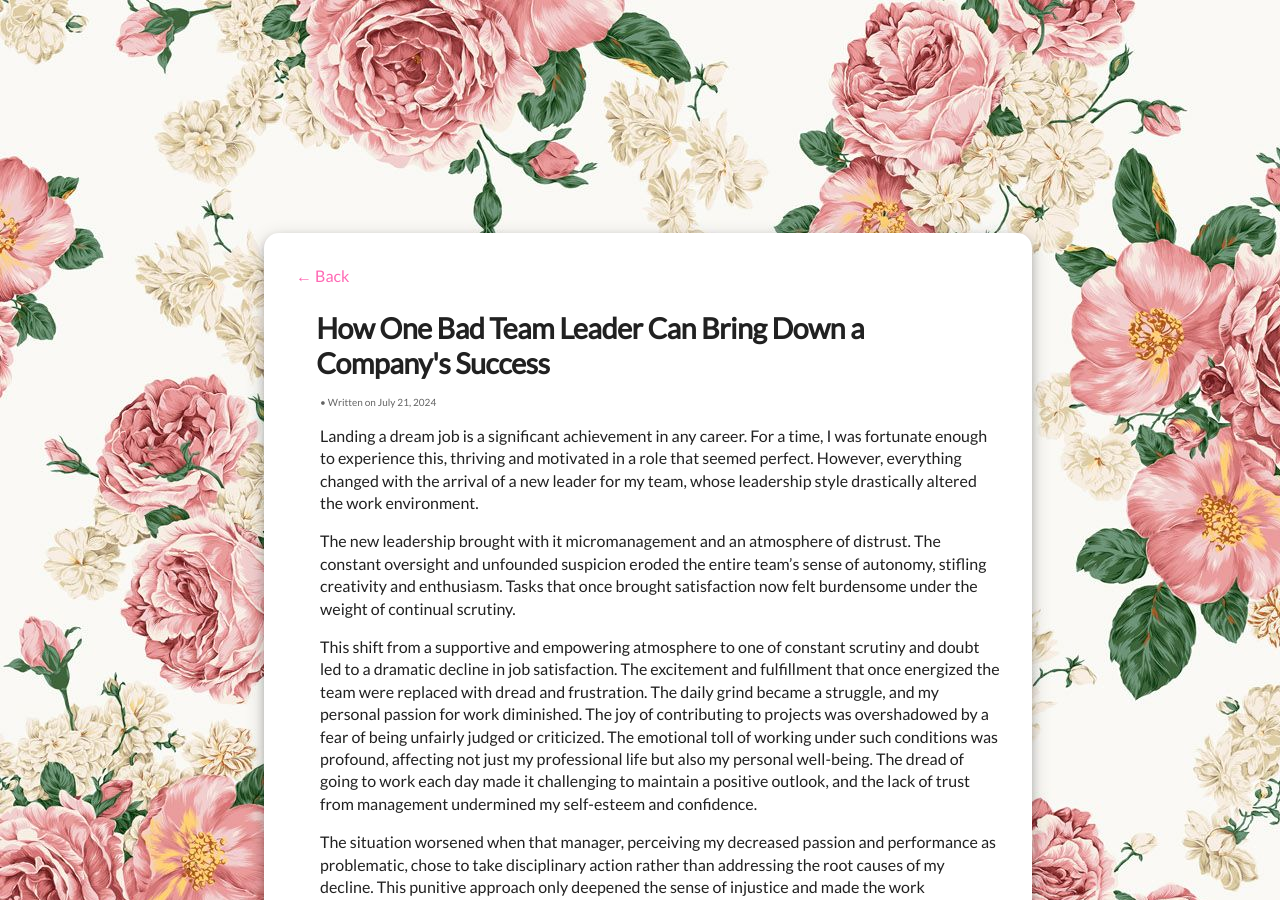
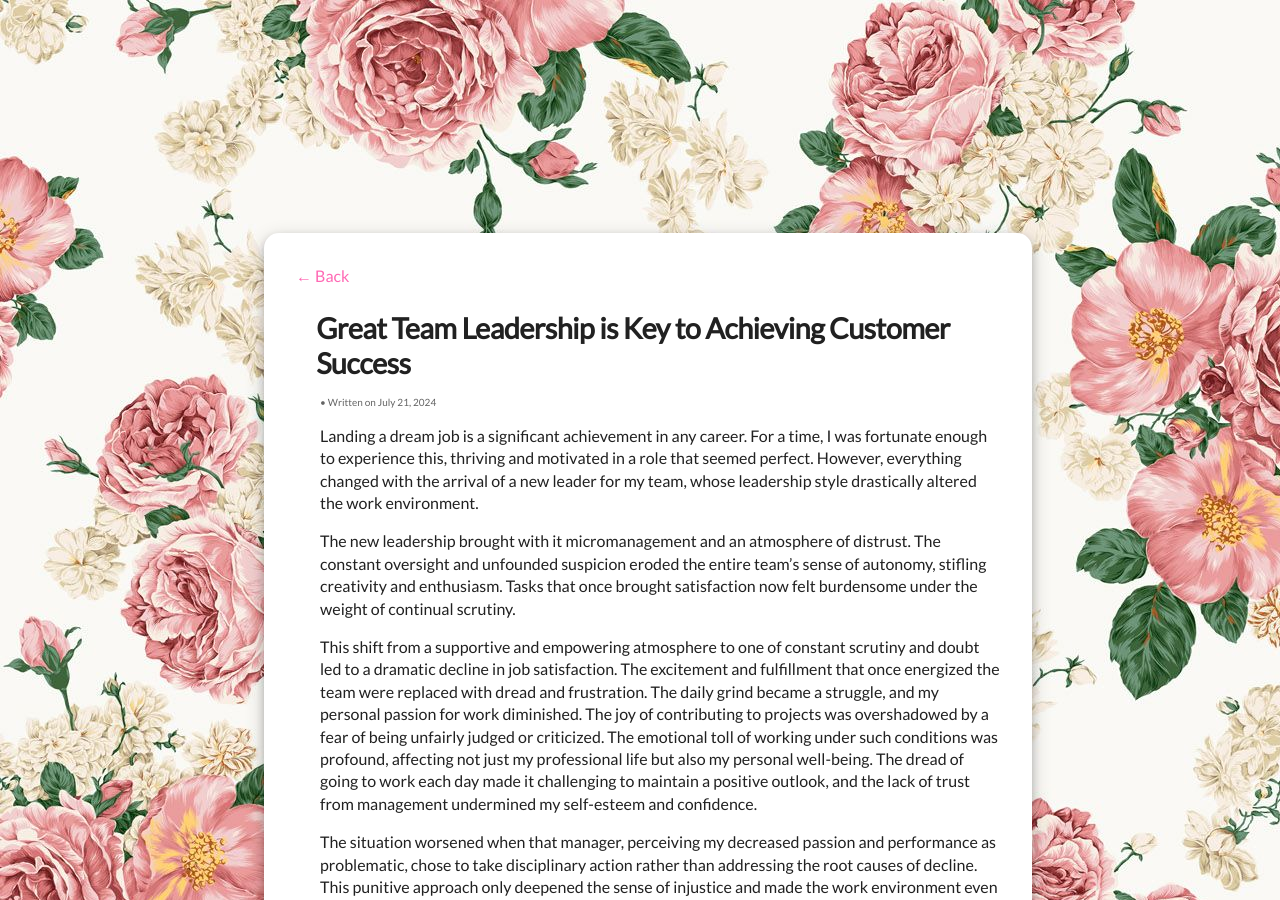
Before and after one commit to xaymup/xaymup.github.io, a Jekyll site: the page built from _posts/2024-7-21-great-team-leadership-is-key-to-customer-success.md, in a window 1280 px wide and 900 px high. Built offline with Jekyll 4.4.1, drawn with Linux system fonts in a browser that asks for light colours; some of the changed text lies outside the part shown.

Commit message:
Update and rename 2024-7-21-how-one-bad-team-leader-can-bring-down-a-companys-success.md to 2024-7-21-great-team-leadership-is-key-to-customer-success.md

```diff
--- a/_posts/2024-7-21-how-one-bad-team-leader-can-bring-down-a-companys-success.md
+++ b/_posts/2024-7-21-great-team-leadership-is-key-to-customer-success.md
@@ -1,6 +1,6 @@
 ---
 layout: post
-title: How One Bad Team Leader Can Bring Down a Company's Success
+title: Great Team Leadership is Key to Achieving Customer Success
 ---
 Landing a dream job is a significant achievement in any career. For a time, I was fortunate enough to experience this, thriving and motivated in a role that seemed perfect. However, everything changed with the arrival of a new leader for my team, whose leadership style drastically altered the work environment.
 
@@ -8,7 +8,7 @@ The new leadership brought with it micromanagement and an atmosphere of distrust
 
 This shift from a supportive and empowering atmosphere to one of constant scrutiny and doubt led to a dramatic decline in job satisfaction. The excitement and fulfillment that once energized the team were replaced with dread and frustration. The daily grind became a struggle, and my personal passion for work diminished. The joy of contributing to projects was overshadowed by a fear of being unfairly judged or criticized. The emotional toll of working under such conditions was profound, affecting not just my professional life but also my personal well-being. The dread of going to work each day made it challenging to maintain a positive outlook, and the lack of trust from management undermined my self-esteem and confidence.
 
-The situation worsened when that manager, perceiving my decreased passion and performance as problematic, chose to take disciplinary action rather than addressing the root causes of my decline. This punitive approach only deepened the sense of injustice and made the work environment even more toxic. Instead of fostering improvement, their actions exacerbated the issues, impacting not only my performance but also the overall morale of the team.
+The situation worsened when that manager, perceiving my decreased passion and performance as problematic, chose to take disciplinary action rather than addressing the root causes of decline. This punitive approach only deepened the sense of injustice and made the work environment even more toxic. Instead of fostering improvement, their actions exacerbated the issues, impacting not only my performance but also the overall morale of the team.
 
 This experience highlights how crucial effective leadership is to a company’s success. A single bad team leader can have far-reaching consequences, undermining trust, stifling innovation, and diminishing job satisfaction. Open communication and clear boundaries are essential for maintaining a healthy work environment. It also emphasizes the importance of seeking out roles and cultures that align with these values for long-term career satisfaction and organizational success.
 
```
